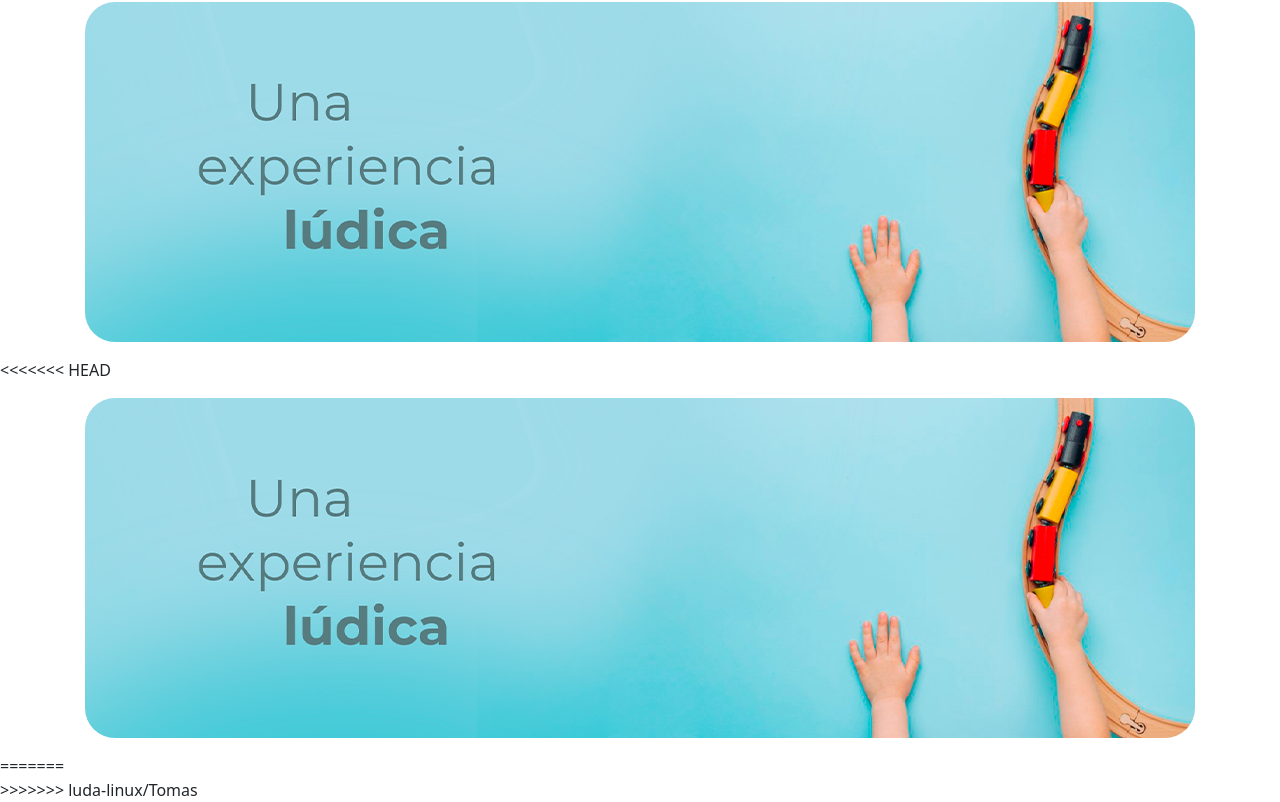
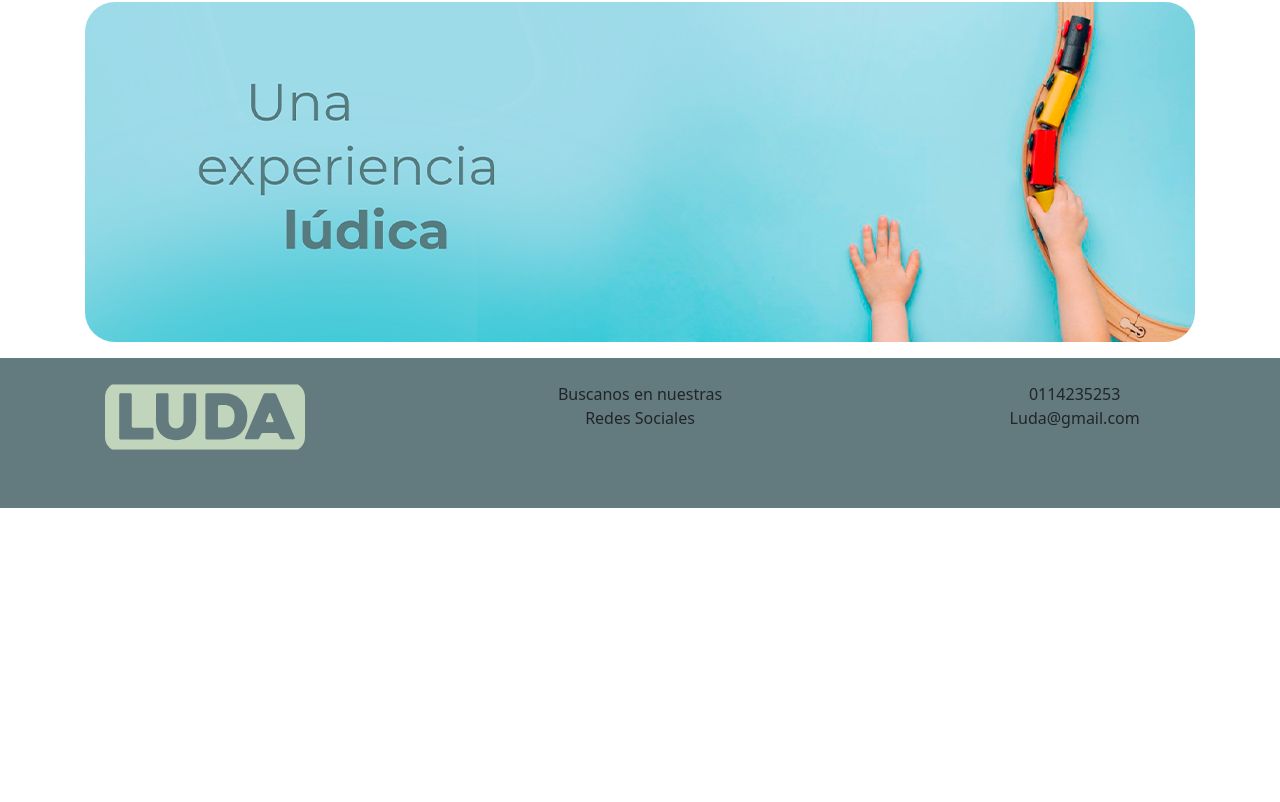
Before and after one commit to PabloGonzalez315/luda, a website: page index.html in a window 1280 px wide. Shown: the part 801-1603 px from the top of the page. After the commit the page ends 1309 px from the top, so only its background shows below. Drawn offline with nearby package versions, Linux system fonts and the light colour scheme.

Commit message:
footer ok faltan iconos

```diff
--- a/index.html
+++ b/index.html
@@ -1,22 +1,22 @@
 <!DOCTYPE html>
 <html lang="es">
-
     <head>
-  <meta charset="UTF-8">
-  <meta http-equiv="X-UA-Compatible" content="IE=edge">
-  <meta name="viewport"
-    content="width=device-width, user-scalable=no, initial-scale=1.0, maximum-scale=1.0, minimum-scale=1.0">
+        <meta charset="UTF-8" />
+        <meta http-equiv="X-UA-Compatible" content="IE=edge" />
+        <meta
+            name="viewport"
+            content="width=device-width, user-scalable=no, initial-scale=1.0, maximum-scale=1.0, minimum-scale=1.0"
+        />
         <title>LUDA</title>
         <!-- CSS -->
-  <link rel="stylesheet" type="text/css" href="css/bootstrap.min.css">
-  <link rel="stylesheet" type="text/css" href="css/styles.css">
+        <link rel="stylesheet" type="text/css" href="css/bootstrap.min.css" />
+        <link rel="stylesheet" type="text/css" href="css/styles.css" />
         <!-- jQuery -->
         <script type="text/javascript" src="js/jquery-3.6.0.min.js"></script>
         <!-- FontAwesome -->
         <script src="https://kit.fontawesome.com/5d9ff91719.js" crossorigin="anonymous"></script>
         <!-- Bootstrap -->
-  <script src="https://cdn.jsdelivr.net/npm/@popperjs/core@2.9.3/dist/umd/popper.min.js" crossorigin="anonymous">
-  </script>
+        <script src="https://cdn.jsdelivr.net/npm/@popperjs/core@2.9.3/dist/umd/popper.min.js" crossorigin="anonymous"></script>
         <script type="text/javascript" src="js/bootstrap.min.js"></script>
         <!-- Mis Scripts -->
         <script type="text/javascript" src="js/main.js"></script>
@@ -27,13 +27,13 @@
             <nav class="main-nav" id="main-nav">
                 <section class="logo-nav-container">
                     <a href="#">
-          <img class="logo" src="img/logo.png" alt="Logo LUDA">
+                        <img class="logo" src="img/logo.png" alt="Logo LUDA" />
                     </a>
                     <span class="nav-bar" id="btnMenu"> <i class="fas fa-bars"></i> </span>
                 </section>
                 <!-- Menu -->
                 <ul class="menu" id="menu">
-        <li class="menu__item"> <a href="index.html" class="menu__link">Inicio</a> </li>
+                    <li class="menu__item"><a href="index.html" class="menu__link">Inicio</a></li>
                     <!-- Submenu -->
                     <li class="menu__item container-submenu">
                         <a href="#" class="menu__link submenu-btn">
@@ -41,16 +41,18 @@
                             <i class="fas fa-chevron-down"></i>
                         </a>
                         <ul class="submenu">
-            <li> <a href="#" class="menu__link">Juguetes por edad</a> </li>
-            <li> <a href="#" class="menu__link">LUDI | 0 a 12 meses</a> </li>
-            <li> <a href="#" class="menu__link">3 a 5 años</a> </li>
-            <li> <a href="#" class="menu__link">5 años en adelante</a> </li>
+                            <li><a href="#" class="menu__link">Juguetes por edad</a></li>
+                            <li><a href="#" class="menu__link">LUDI | 0 a 12 meses</a></li>
+                            <li><a href="#" class="menu__link">3 a 5 años</a></li>
+                            <li><a href="#" class="menu__link">5 años en adelante</a></li>
                         </ul>
                     </li>
-        <li class="menu__item"> <a href="paginas/sobre-psicom.html" class="menu__link">Sobre la psicomotricidad</a> </li>
-        <li class="menu__item"> <a href="#" class="menu__link">Quiénes somos</a> </li>
-        <li class="menu__item"> <a href="#" class="menu__link">Contacto</a> </li>
-        <li class="menu__item"> <a href="#" class="menu__link">Preguntas frecuentes</a> </li>
+                    <li class="menu__item">
+                        <a href="paginas/sobre-psicom.html" class="menu__link">Sobre la psicomotricidad</a>
+                    </li>
+                    <li class="menu__item"><a href="#" class="menu__link">Quiénes somos</a></li>
+                    <li class="menu__item"><a href="#" class="menu__link">Contacto</a></li>
+                    <li class="menu__item"><a href="#" class="menu__link">Preguntas frecuentes</a></li>
                 </ul>
             </nav>
         </header>
@@ -62,20 +64,28 @@
                     <div id="carouselExampleControls" class="carousel slide" data-bs-ride="carousel">
                         <div class="carousel-inner">
                             <div class="carousel-item active">
-              <img src="img/carrusel-1.png" class=" w-100" alt="...">
+                                <img src="img/carrusel-1.png" class="w-100" alt="..." />
                             </div>
                             <div class="carousel-item">
-              <img src="img/carrusel-2.png" class=" w-100" alt="...">
+                                <img src="img/carrusel-2.png" class="w-100" alt="..." />
                             </div>
                         </div>
                         <!-- Controles -->
-          <button class="carousel-control-prev" type="button" data-bs-target="#carouselExampleControls"
-            data-bs-slide="prev">
+                        <button
+                            class="carousel-control-prev"
+                            type="button"
+                            data-bs-target="#carouselExampleControls"
+                            data-bs-slide="prev"
+                        >
                             <span class="carousel-control-prev-icon" aria-hidden="true"></span>
                             <span class="visually-hidden">Previous</span>
                         </button>
-          <button class="carousel-control-next" type="button" data-bs-target="#carouselExampleControls"
-            data-bs-slide="next">
+                        <button
+                            class="carousel-control-next"
+                            type="button"
+                            data-bs-target="#carouselExampleControls"
+                            data-bs-slide="next"
+                        >
                             <span class="carousel-control-next-icon" aria-hidden="true"></span>
                             <span class="visually-hidden">Next</span>
                         </button>
@@ -87,7 +97,7 @@
             <div class="container-fluid text-center">
                 <div class="row pink">
                     <div class="col">
-          <p class="sub1"> ENCONTRÁ JUGUETES POR <strong>EDAD</strong> </p>
+                        <p class="sub1">ENCONTRÁ JUGUETES POR <strong>EDAD</strong></p>
                     </div>
                 </div>
                 <!-- Segundo container -->
@@ -105,35 +115,31 @@
                         <button type="button" class="btn pink">años en adelante</button>
                     </div>
                 </div>
-      <br><br>
+                <br /><br />
                 <!-- Tercer container -->
                 <div class="row ocre p-3">
                     <div class="col">
-          <p class="sub1"> <strong>SABEMOS</strong> DE LO QUE HABLAMOS  </p>
+                        <p class="sub1"><strong>SABEMOS</strong> DE LO QUE HABLAMOS</p>
                     </div>
                 </div>
             </div>
             <div class="row p-3 text-center">
                 <div class="col">
-        <img src="img/carrusel-2.png" alt="luda" class="imgRed" >
+                    <img src="img/carrusel-2.png" alt="luda" class="imgRed" />
                 </div>
             </div>
-<<<<<<< HEAD
+        </section>
+
+        <footer>
+            <div class="row backFoo">
+                <div class="col text-center pt-4"><img src="img/Logo LUDA - Footer.svg" alt="logo" class="imgLogoBack" /></div>
+                <div class="col text-center pt-4">
+                    <p class="textoBack">Buscanos en nuestras <br />Redes Sociales</p>
                 </div>
-  <div class="row p-3 text-center">
-    <div class="col">
-     <img src="img/carrusel-2.png" alt="luda" class="imgRed" >
+                <div class="col text-center pt-4">
+                    <p class="textoBack">0114235253 <br />Luda@gmail.com</p>
                 </div>
             </div>
-  <div class="prueba"></di>
-</div>
-
-=======
-  </section>
->>>>>>> luda-linux/Tomas
-
-  <footer>
         </footer>
     </body>
-
 </html>
--- a/sass/_seccion-principal.scss
+++ b/sass/_seccion-principal.scss
@@ -1,6 +1,5 @@
 // Carrusel
 .carrusel {
-
     .carousel-control-prev-icon,
     .carousel-control-next-icon {
         background-color: $verde-claro;
@@ -25,7 +24,6 @@
 
 .pinkO {
     background: $rosa;
-
 }
 
 .sub1 {
@@ -54,3 +52,14 @@
     line-height: 1.2em;
     text-align: justify;
 }
+
+.backFoo {
+    background-color: $verde-oscuro;
+    height: 150px;
+}
+
+.imgLogoBack {
+    border-radius: 15px;
+    width: 200px;
+    height: 70px;
+}
```
Also changed, not shown: package.json (+7 -4 lines), css/styles.css, img/Logo LUDA - Footer.svg (added), img/Logo-LUDA-Footer.png (added), 1 other file. Lines whose indentation alone changed are shown as unchanged.
